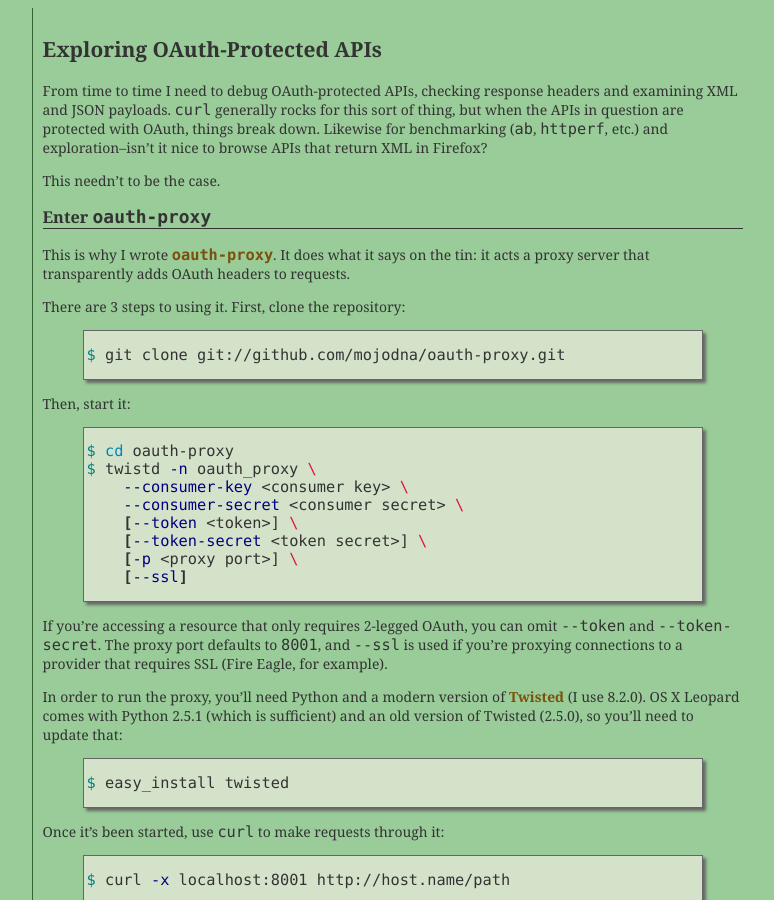
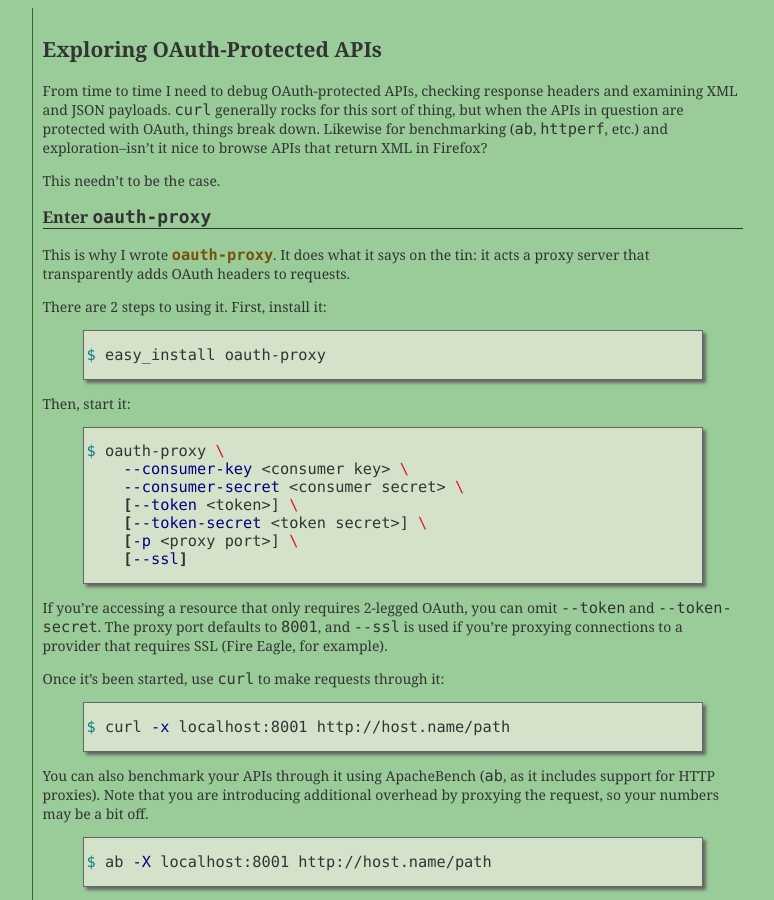
Before and after one commit to mojodna/mojodna.net, a Jekyll site: the page built from _posts/2009-08-21-exploring-oauth-protected-apis.markdown, in a window 1280 px wide and 900 px high. Shown: the whole window, without its empty margins (248-1022 px from the left). Built offline with Jekyll 4.4.1, drawn with Linux system fonts in a browser that asks for light colours; comment, search, counter and statistics services are not loaded; some of the changed text lies outside the part shown.

Commit message:
Things got easier now that oauth-proxy is in pypi

```diff
--- a/_posts/2009-08-21-exploring-oauth-protected-apis.markdown
+++ b/_posts/2009-08-21-exploring-oauth-protected-apis.markdown
@@ -20,17 +20,16 @@ This is why I wrote
 says on the tin: it acts a proxy server that transparently adds OAuth headers
 to requests.
 
-There are 3 steps to using it.  First, clone the repository:
+There are 2 steps to using it.  First, install it:
 
 {% highlight bash %}
-$ git clone git://github.com/mojodna/oauth-proxy.git
+$ easy_install oauth-proxy
 {% endhighlight %}
 
 Then, start it:
 
 {% highlight bash %}
-$ cd oauth-proxy
-$ twistd -n oauth_proxy \
+$ oauth-proxy \
     --consumer-key <consumer key> \
     --consumer-secret <consumer secret> \
     [--token <token>] \
@@ -43,15 +42,6 @@ If you're accessing a resource that only requires 2-legged OAuth, you can omit
 `--token` and `--token-secret`. The proxy port defaults to `8001`, and `--ssl`
 is used if you're proxying connections to a provider that requires SSL (Fire
 Eagle, for example).
-
-In order to run the proxy, you'll need Python and a modern version of
-[Twisted](http://twistedmatrix.com/) (I use 8.2.0). OS X Leopard comes with
-Python 2.5.1 (which is sufficient) and an old version of Twisted (2.5.0), so
-you'll need to update that:
-
-{% highlight bash %}
-$ easy_install twisted
-{% endhighlight %}
 
 Once it's been started, use `curl` to make requests through it:
 
@@ -136,7 +126,7 @@ screen_name: [redacted]
 You can then use those values to start the OAuth proxy:
 
 {% highlight bash %}
-$ twistd -n oauth_proxy \
+$ oauth-proxy \
     --consumer-key <consumer key> \
     --consumer-secret <consumer secret> \
     --token <access token> \
```
